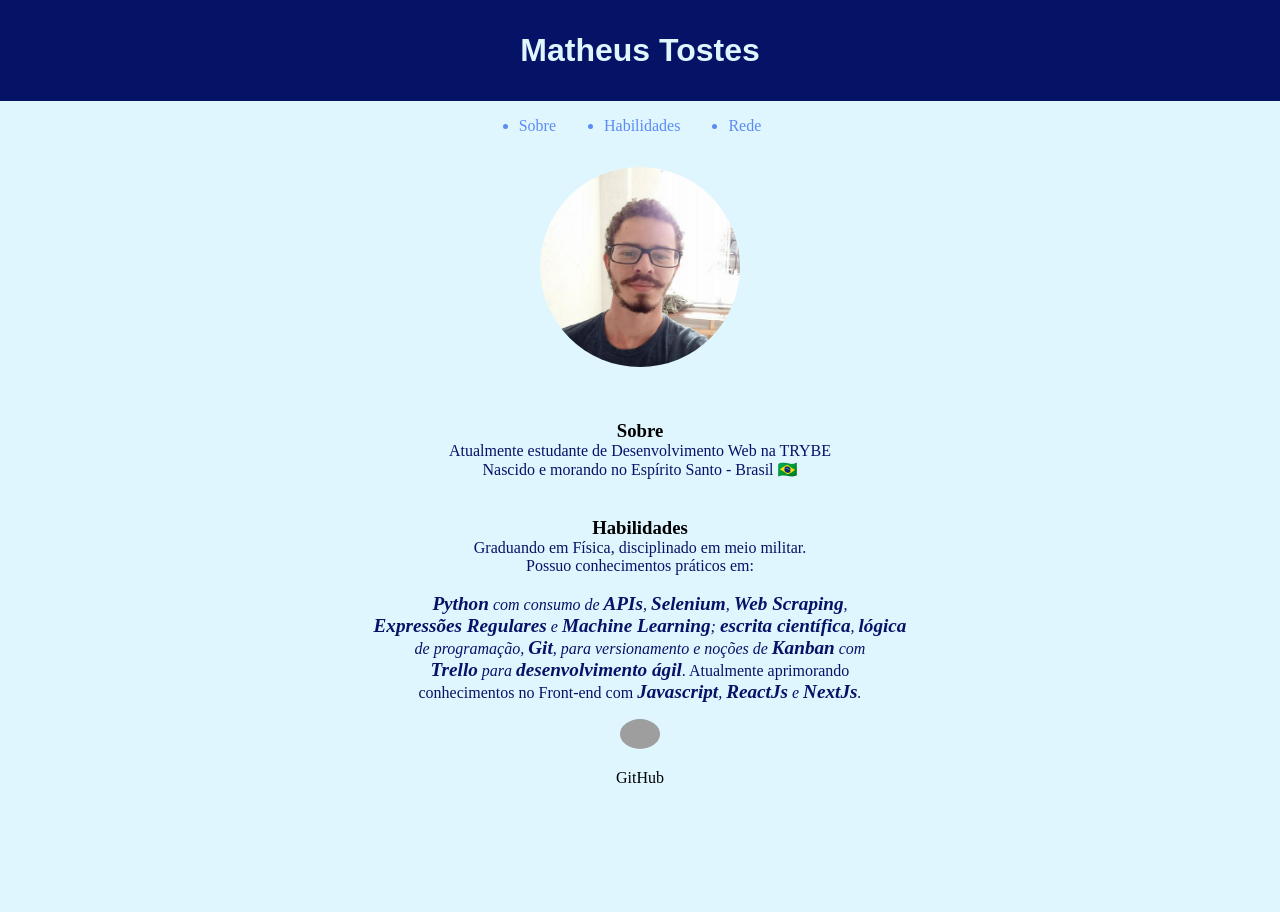
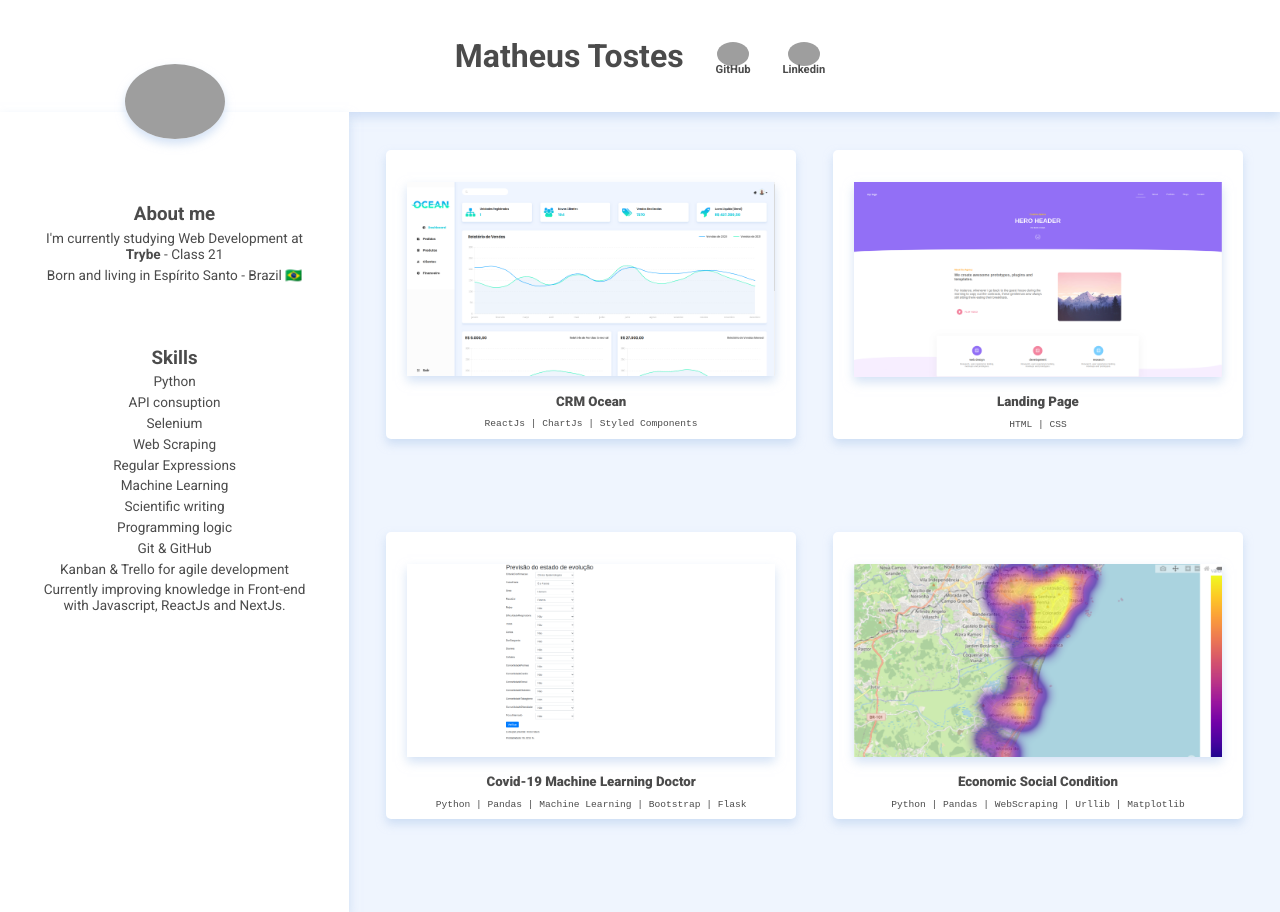
Before and after one commit to MatheusTostes/matheustostes.github.io, a plain HTML site: page index.html in a window 1280 px wide. Before the commit the page ends 800 px from the top, so only its background shows below. Drawn offline with Linux system fonts and the light colour scheme; grey boxes are pictures that could not be loaded.

Commit message:
Complete core

```diff
--- a/index.html
+++ b/index.html
@@ -4,51 +4,104 @@
     <meta charset="UTF-8">
     <meta http-equiv="X-UA-Compatible" content="IE=edge">
     <meta name="viewport" content="width=device-width, initial-scale=1.0">
+    <link rel="preconnect" href="https://fonts.googleapis.com">
+    <link rel="preconnect" href="https://fonts.gstatic.com" crossorigin>
+    <link href="https://fonts.googleapis.com/css2?family=Roboto:wght@100;400;700;900&display=swap" rel="stylesheet">
+    <link rel="stylesheet" href="reset.css">
     <link rel="stylesheet" href="styles.css">
-    <title>M.Tostes - Portfólio</title>
+    <title>Portfolio - Tostes</title>
 </head>
 <body>
+    <header>
+        <h1>Matheus Tostes</h1>
+        <div class="github">
+            <a  href="https://github.com/MatheusTostes"
+                target="_blank">
+                <img class="github-logo" src="https://github.githubassets.com/images/modules/logos_page/GitHub-Mark.png"
+                alt="github logo">
+                <p>GitHub</p>
+            </a>
+        </div>
+        <div class="github">
+            <a  href="https://www.linkedin.com/in/matheustostes/"
+                target="_blank">
+                <img class="github-logo" src="https://www.spiner.com.br/wp-content/uploads/2019/02/midias-sociais-linkedin-icon.png"
+                alt="linkedin logo">
+                <p>Linkedin</p>
+            </a>
+        </div>
+    </header>
 
-    <h1>Matheus Tostes</h1>
+    <div class="container">
+        <div class="profile">
+            <img class="pic" src="https://github.com/MatheusTostes.png" alt="picture">
 
-    <ul>
-        <li><a href="#about">Sobre</a></li>
-        <li><a href="#skills">Habilidades</a></li>
-        <li><a href="#network">Rede</a></li>
-    </ul>
+            <div class="about-me">
+                <h3>About me</h3>
+                <p>
+                    I'm currently studying Web Development at <strong>Trybe</strong> - Class 21
+                </p>
+                <p>
+                    Born and living in Espírito Santo - Brazil 🇧🇷
+                </p>
+            </div>
 
-    <img
-        src="fotinha.jpeg"
-        alt="foto de Matheus Tostes"
-        width="200px"
-    >
-    <h3 id="about">Sobre</h3>
-    <p>
-        Atualmente estudante de Desenvolvimento Web na TRYBE
-        <br>Nascido e morando no Espírito Santo - Brasil 🇧🇷
-    </p>
+            <div class="about-me skills">
+                <h3>Skills</h3>
 
-    <h3 id="skills">Habilidades</h3>
-    <p>
-        Graduando em Física, disciplinado em meio militar.
-        <br>Possuo conhecimentos práticos em: <br>
-        <br><em><strong class="ability">Python</strong> com consumo de <strong class="ability">APIs</strong>, <strong class="ability">Selenium</strong>, <strong class="ability">Web Scraping</strong>,
-            <br><strong class="ability">Expressões Regulares</strong> e <strong class="ability">Machine Learning</strong>; <strong class="ability">escrita científica</strong>, <strong class="ability">lógica</strong>
-            <br>de programação, <strong class="ability">Git</strong>, para versionamento e noções de <strong class="ability">Kanban</strong> com
-            <br><strong class="ability">Trello</strong> para <strong class="ability">desenvolvimento ágil</strong></em>. Atualmente aprimorando
-            <br>conhecimentos no Front-end com <em> <strong class="ability">Javascript</strong>, <strong class="ability">ReactJs</strong> e <strong class="ability">NextJs</strong>.</em>
-    </p>
+                <p>Python</p>
+                <p>API consuption</p>
+                <p>Selenium</p>
+                <p>Web Scraping</p>
+                <p>Regular Expressions</p>
+                <p>Machine Learning</p>
+                <p>Scientific writing</p>
+                <p>Programming logic</p>
+                <p>Git & GitHub</p>
+                <p>Kanban & Trello for agile development</p>
 
-    <a
-        id="network"
-        href="https://github.com/MatheusTostes"
-        target="_blank">
-        <img
-        src="https://github.githubassets.com/images/modules/logos_page/GitHub-Mark.png"
-        alt="github"
-        width="40px"><br>
-        GitHub
-    </a>
+                <p>
+                    Currently improving knowledge in Front-end with Javascript, ReactJs and NextJs.
+                </p>
+            </div>
 
-    </body>
+        </div>
+
+        <div class="portfolio">
+
+            <div class="project">
+                <a href="https://crm-ocean.vercel.app/" target="_blank">
+                    <img src="./images/crm.png" alt="crm Ocean">
+                    <h5>CRM Ocean</h5>
+                    <p>ReactJs | ChartJs | Styled Components</p>
+                </a>
+            </div>
+
+            <div class="project">
+                <a href="https://landing-page-vert.vercel.app/" target="_blank">
+                    <img src="./images/landing-page.png" alt="landing page">
+                    <h5>Landing Page</h5>
+                    <p>HTML | CSS</p>
+                </a>
+            </div>
+
+            <div class="project">
+                <a href="https://covid19-ml-doctor.herokuapp.com/" target="_blank">
+                    <img src="./images/covid-19-ml-doctor.png" alt="Covid-19 Machine Learning Doctor">
+                    <h5>Covid-19 Machine Learning Doctor</h5>
+                    <p>Python | Pandas | Machine Learning | Bootstrap | Flask</p>
+                </a>
+            </div>
+
+            <div class="project">
+                <a href="https://github.com/MatheusTostes/analise-socioeconomica" target="_blank">
+                    <img src="./images/economic-social-condition.png" alt="landing page">
+                    <h5>Economic Social Condition</h5>
+                    <p>Python | Pandas | WebScraping | Urllib | Matplotlib</p>
+                </a>
+            </div>
+
+        </div>
+    </div>
+</body>
 </html>
--- /dev/null
+++ b/reset.css
@@ -0,0 +1,5 @@
+* {
+    margin: 0;
+    padding: 0;
+    padding: 0;
+}
--- a/styles.css
+++ b/styles.css
@@ -1,67 +1,142 @@
 :root {
-    --cyan: #DFF6FF;
-    --violet-100: #5D8BF4;
-    --violet-200: #2D31FA;
-    --violet-300: #051367;
+    --cyan: rgb(239,245,254);
+    --white: rgb(255,255,255);
+    --black: rgb(75, 75, 75);
 }
 
-* {
-    padding: 0;
-    margin: 0;
-    border: 0;
+body {
+    background-color: var(--cyan);
+    color: var(--black);
+    cursor: default;
 }
 
-body{
-    background-color: var(--cyan);
+a {
+    text-decoration: none;
+    color: var(--black);
+    font-weight: 600;
+    text-align: center;
+}
+
+h3 {
+    font-family: 'Roboto', sans-serif;
+}
+
+header {
+    height: 7em;
+    width: 100%;
+    background-color: var(--white);
+    display: flex;
+    align-items: center;
+    justify-content: center;
+    font-family: 'Roboto', sans-serif;
+    font-size: 1rem;
+    box-shadow: 0 5px 10px rgba(184, 206, 239, 0.6);
+}
+
+.github {
+    margin-left: 2em;
+    display: flex;
+}
+
+.github p{
+    line-height: 0;
+    font-size: 0.7rem;
+}
+
+.github-logo {
+    width: 2em;
+    border-radius: 50%;
+}
+
+.container {
+    display: flex;
+}
+
+.profile {
+    /* position: fixed; */
+    background-color: var(--white);
+    width: 30%;
+    height: 100vh;
+    box-shadow: 0 5px 10px rgba(184, 206, 239, 0.6);
+    display: flex;
+    flex-direction: column;
+    align-items: center;
+    gap: 2em;
+}
+
+.pic {
+    width: 100px;
+    border-radius: 50%;
+    align-self: center;
+
+    margin-top: -3em;
+    /* left: 6.5em; */
+    box-shadow: 0 5px 10px rgba(184, 206, 239, 0.6);
+}
+
+.about-me {
+    width: 80%;
+    padding-top: 2em;
     display: flex;
     flex-direction: column;
     align-items: center;
     text-align: center;
 }
 
-h1 {
-    width: 100%;
-    background-color: var(--violet-300);
-    color: var(--cyan);
-    padding: 1em 0;
-    font-family: sans-serif;
-    font-weight: 900;
-    text-align: center;
+.about-me p {
+    font-size: 0.85em;
+    font-family: 'Roboto', sans-serif;
+    margin-top: 0.3rem;
 }
 
-h3 {
-    margin-top: 2em;
+.skills p:hover {
+    font-weight: 600;
+    cursor: default;
 }
 
-ul {
-    color: #5D8BF4;
-    margin: 1em;
+.portfolio {
+    margin-top: 3%;
+    width: 80%;
     display: flex;
-    gap: 3em;
+    justify-content: space-evenly;
+    align-items: flex-start;
+    flex-wrap: wrap;
 }
 
-li a{
-    color: var(--violet-100);
+.project {
+    width: 44%;
+    height: auto;
+    border-radius: 5px;
+    background-color: var(--white);
+    box-shadow: 0 5px 10px rgba(184, 206, 239, 0.6);
+    display: flex;
+    flex-direction: column;
+    align-items: center;
+    justify-content: center;
+    gap: 2em;
 }
 
-img {
-    border-radius: 50%;
-    margin: 1em;
+.project img {
+    width: 90%;
+    margin-top: 2em;
+    overflow: hidden;
+    box-shadow: 0 5px 10px rgba(184, 206, 239, 0.6);
 }
 
-p {
-    color: var(--violet-300);
+.project h5 {
+    margin: 1em 0 0 0;
+    font-family: 'Roboto', sans-serif;
+    font-weight: 900;
 }
 
-a {
-    text-decoration: none;
-    color: black;
+.project p {
+    margin: 1em 0;
+    font-size: 0.6rem;
+    font-family: monospace;
+    font-weight: 100;
 }
 
-a img {
-    border-radius: 50%;
+.project :hover {
+    box-shadow: 0 5px 30px rgba(184, 206, 239, 0.6);
+    transition: 0.5s;
 }
-
-.ability {
-    font-size: 1.2em;
-}
```
Also changed, not shown: fotinha.jpeg (deleted), images/covid-19-ml-doctor.png (added), images/crm.png (added), images/economic-social-condition.png (added), images/landing-page.png (added).
